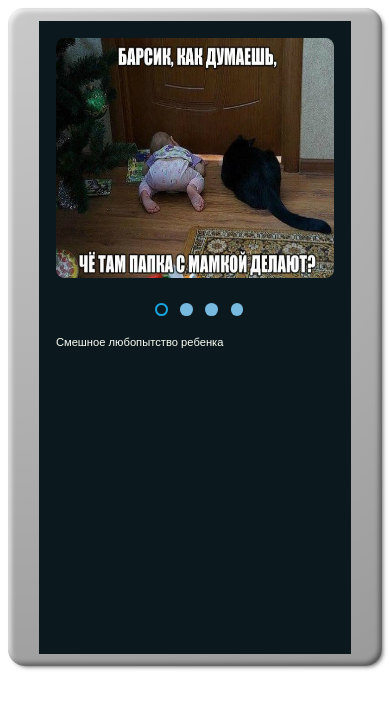
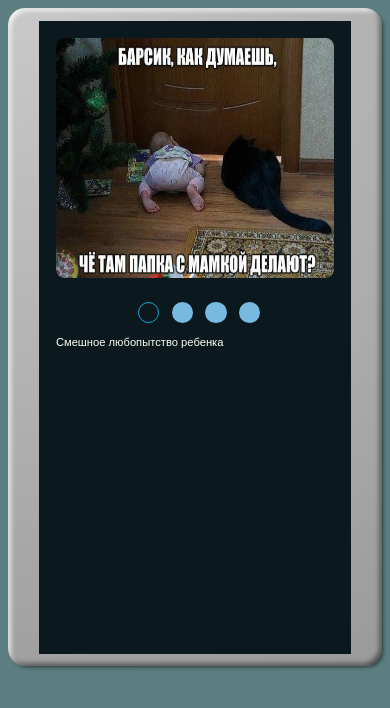
Before and after one commit to AtroshchankaS/cssMemSlider, a plain HTML site: page cssMemSlider/index.html in a window 390 px wide. Drawn offline with Linux system fonts and the light colour scheme.

Commit message:
docs: add comments to css file (Mon, May 16, 2022 00:55:06 PM)

```diff
--- a/cssMemSlider/index.html
+++ b/cssMemSlider/index.html
@@ -53,15 +53,14 @@
 						<label for="mem3"></label>
 						<label for="mem4"></label>
 				</div>
-				<div id="active" >
-					<label for="mem1"></label>
-					<label for="mem2"></label>
-					<label for="mem3"></label>
-					<label for="mem4"></label>
+				<div id="active">
+					<label for="mem1" class="active-items"></label>
+					<label for="mem2" class="active-items"></label>
+					<label for="mem3" class="active-items"></label>
+					<label for="mem4" class="active-items"></label>
 				</div>
 			</article>
 		</div>
-
 	</div>
 </body>
 </html>
--- a/cssMemSlider/style.css
+++ b/cssMemSlider/style.css
@@ -1,5 +1,12 @@
 * {
 	box-sizing: border-box;
+}
+
+/*оболочки*/
+
+body {
+	background-color: rgb(93, 126, 128);
+
 }
 
 .wrapper {
@@ -16,6 +23,8 @@
 	margin: 0 auto;
 	max-width: 80vw;
 }
+
+/*блок мемов*/
 
 #slider {
     position: relative;
@@ -51,14 +60,6 @@ article img{
 	max-width: 100vh;
 }
 
-label, a{
-	cursor: pointer;
-}
-
-.wrapper input{
-	display: none;
-}
-
 #mem1:checked ~ #slides .image{
 	margin-left: 0;
 }
@@ -75,19 +76,29 @@ label, a{
 	margin-left: -300%;
 }
 
+/*блок контролов*/
+
+.active-items{
+	cursor: pointer;
+}
+
+.wrapper input{
+	display: none;
+}
+
 #controls{
 	width: 100%;
 	height: 3.5rem;
 }
 
 #active label{
-	border-radius: 0.8rem;
+	border-radius: 1.5vh;
 	display: inline-block;
-	width: 2vh;
-	height: 2vh;
+	width: 3vh;
+	height: 3vh;
 	margin-left: 1vh;
 	background: rgb(120, 185, 223);
-	transition: all 0.8s cubic-bezier(0.165, 0.84, 0.44, 1);
+	transition: all 0.5s cubic-bezier(0.165, 0.84, 0.44, 1);
 }
 
 #active{
@@ -110,7 +121,7 @@ label, a{
 #mem3:checked ~ #active label:nth-child(3),
 #mem4:checked ~ #active label:nth-child(4) {
 	background: #0b191f;
-	border: solid 0.3ex #18a3dd !important;
+	border: solid 0.1rem #18a3dd !important;
 }
 
 #mem1:checked ~ #active label:nth-child(1):hover,
@@ -118,12 +129,16 @@ label, a{
 #mem3:checked ~ #active label:nth-child(3):hover,
 #mem4:checked ~ #active label:nth-child(4):hover {
 	background: #0b191f;
-	border: solid 0.3ex #eef2f3 !important;
+	border: solid 0.1rem #eef2f3 !important;
 }
 
+/*анимация мемов*/
+
 #slides .image{
-	transition: all 800ms cubic-bezier(0.770, 0.000, 0.175, 1.000);
+	transition: all 500ms cubic-bezier(0.95, 0.000, 0.05, 1.000);
 }
+
+/*текстовый блок*/
 
 .info {
 	margin: 2rem 0 4rem;
@@ -134,17 +149,25 @@ label, a{
 
 .info h3 {
 	color: #fcfff4;
-	font-weight:200;
-	font-size: 1.5rem;
+	font-weight: 100;
+	font-size: 1.2rem;
 	font-style: normal;
     }
+
+/*блок адаптива*/
 
 @media(max-width: 48rem) {
 	article img {
 		width: 100%;
-		height: 25rem;
+
 		border-radius: 1vh;
 	}
+
+	#active label{
+		width: 2.5vh;
+		height: 2.5vh;
+	}
+
 
 	.info h3 {
 		font-size: 1rem;
@@ -178,12 +201,6 @@ label, a{
 		font-size: 0.7rem;
 	}
 
-	#active label{
-		border-radius: 0.4rem;
-		width: 1.5vh;
-		height: 1.5vh;
-	}
-
 	#active{
 		margin: -10rem 0 0 0;
 		text-align: center;
```
